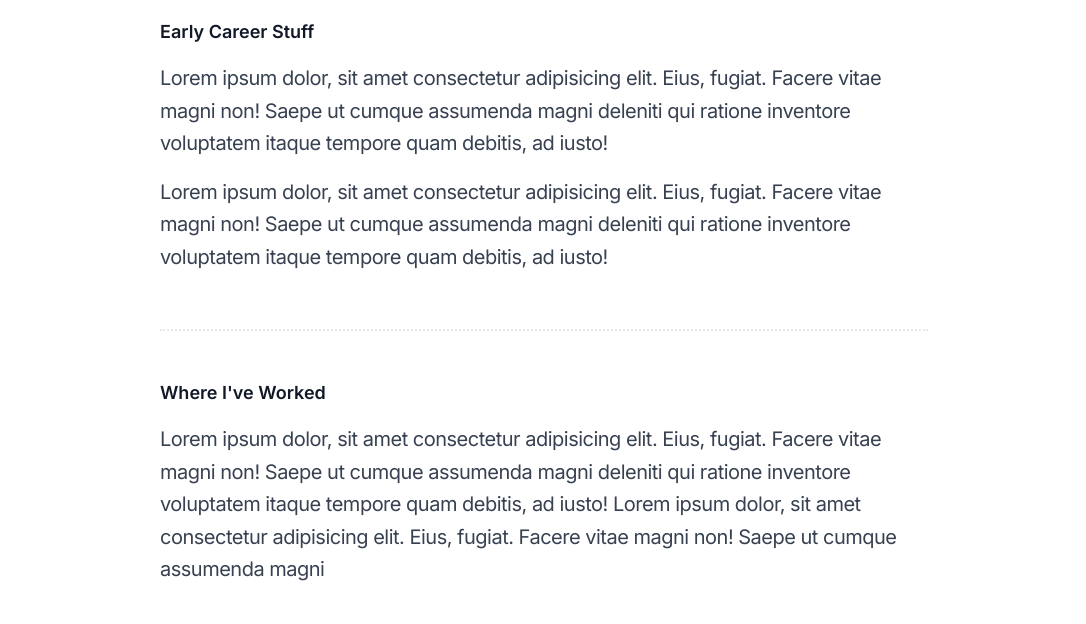
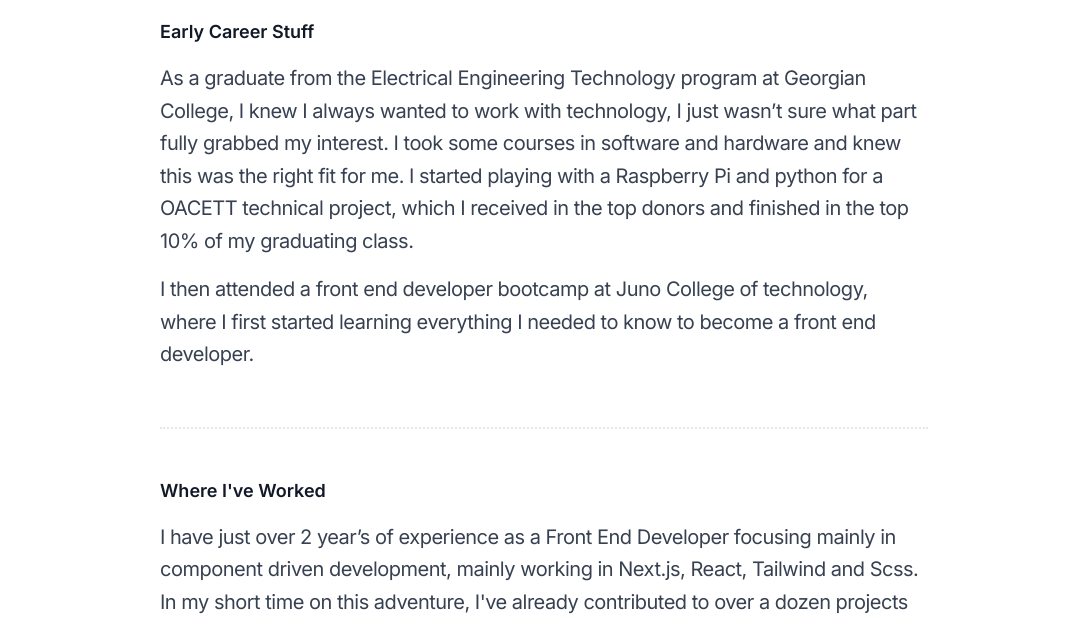
Before and after one commit to keilmart/portfolioV3, a Next.js app: page /about in a window 1280 px wide. Shown: the part 258-882 px from the top of the page, without its empty margins (96-1182 px from the left). Built offline with nearby package versions, Linux system fonts and the light colour scheme.

Commit message:
fixing svgs

```diff
--- a/components/Footer/Footer.js
+++ b/components/Footer/Footer.js
@@ -4,7 +4,7 @@ const Footer = () => {
     <footer className="border-t border-primary">
       <div className="container flex justify-between w-full max-w-screen-lg px-4 py-4 mx-auto text-sm font-medium bg-white text-secondary text-primary dark:bg-darkMode dark:text-white">
         <div className="flex items-center">
-          <span className="text-syncWave">{currentYear} &nbsp;</span>
+          <span>{currentYear} &nbsp;</span>
           <span className="hidden sm:block">
             &bull;&nbsp;&nbsp;Built with Next.js, Tailwind and Firestore
           </span>
--- a/components/Homepage/Hero.js
+++ b/components/Homepage/Hero.js
@@ -7,7 +7,7 @@ import { motion } from "framer-motion";
 
 const Hero = () => {
   return (
-    <section className="flex flex-col items-center mx-0 mb-20 justify-evenly md:justify-between h-104 md:flex-row md:mx-12 md:mb-2 md:h-100">
+    <section className="z-10 flex flex-col items-center mx-0 mb-20 justify-evenly md:justify-between h-104 md:flex-row md:mx-12 md:mb-2 md:h-100">
       <div>
         <span className="inline-block text-xl antialiased leading-5 text-tertiary sm:text-2xl">
           Hello, I&apos;m
--- a/components/Homepage/Homepage.js
+++ b/components/Homepage/Homepage.js
@@ -8,9 +8,6 @@ import HomepageFeaturedList from "../HomepageFeaturedList/HomepageFeaturedList";
 import HomepageNotableList from "../HomepageNotableList/HomepageNotableList";
 
 import {
-  MoonStart,
-  MoonMiddle,
-  MoonEnd,
   SkillsIcon,
   FeaturedIcon,
   NotableIcon,
@@ -39,24 +36,12 @@ const FadeIn = ({ children }) => {
 const Homepage = ({ notableProjects, featuredProjects }) => {
   return (
     <>
-      {/* <Image
-        src="/pictures/Vector.svg"
-        alt="Picture of a decorative vector"
-        layout="fill"
-        className="absolute top-0 right-0 hidden w-5/12 dark:block"
-      />
-      <Image
-        src="/pictures/VectorPurple.svg"
-        alt="Picture of a decorative vector"
-        layout="fill"
-        className="absolute top-0 right-0 block w-5/12 dark:hidden"
-      /> */}
-      {/* <div className="absolute top-0 right-0 block dark:hidden">
+      <div className="absolute top-0 right-0 block dark:hidden">
         <GlobeBlack />
       </div>
       <div className="absolute top-0 right-0 hidden dark:block">
         <GlobePurple />
-      </div> */}
+      </div>
 
       <FadeIn>
         <Hero />
--- a/pages/about.js
+++ b/pages/about.js
@@ -49,16 +49,18 @@ const About = () => {
         </h2>
         <div className="text-xl antialiased leading-relaxed tracking-tight text-secondary dark:text-white">
           <p className="mb-4">
-            Lorem ipsum dolor, sit amet consectetur adipisicing elit. Eius,
-            fugiat. Facere vitae magni non! Saepe ut cumque assumenda magni
-            deleniti qui ratione inventore voluptatem itaque tempore quam
-            debitis, ad iusto!
+            As a graduate from the Electrical Engineering Technology program at
+            Georgian College, I knew I always wanted to work with technology, I
+            just wasn’t sure what part fully grabbed my interest. I took some
+            courses in software and hardware and knew this was the right fit for
+            me. I started playing with a Raspberry Pi and python for a OACETT
+            technical project, which I received in the top donors and finished
+            in the top 10% of my graduating class.
           </p>
           <p className="mb-4">
-            Lorem ipsum dolor, sit amet consectetur adipisicing elit. Eius,
-            fugiat. Facere vitae magni non! Saepe ut cumque assumenda magni
-            deleniti qui ratione inventore voluptatem itaque tempore quam
-            debitis, ad iusto!
+            I then attended a front end developer bootcamp at Juno College of
+            technology, where I first started learning everything I needed to
+            know to become a front end developer.
           </p>
         </div>
 
@@ -68,12 +70,14 @@ const About = () => {
         </h2>
         <div className="text-xl antialiased leading-relaxed tracking-tight text-secondary dark:text-white">
           <p>
-            Lorem ipsum dolor, sit amet consectetur adipisicing elit. Eius,
-            fugiat. Facere vitae magni non! Saepe ut cumque assumenda magni
-            deleniti qui ratione inventore voluptatem itaque tempore quam
-            debitis, ad iusto! Lorem ipsum dolor, sit amet consectetur
-            adipisicing elit. Eius, fugiat. Facere vitae magni non! Saepe ut
-            cumque assumenda magni
+            I have just over 2 year’s of experience as a Front End Developer
+            focusing mainly in component driven development, mainly working in
+            Next.js, React, Tailwind and Scss. In my short time on this
+            adventure, I've already contributed to over a dozen projects and
+            have taken a few independent ventures where I not only developed
+            these projects, but also managed all communication between me and
+            the clients as well as provided all contracts and adhered to the
+            outlines timelines in the contracts.
           </p>
         </div>
         <hr className="mb-12 border-t-2 border-dotted mt-14 dark:border-gray-400" />
```
Also changed, not shown: components/Homepage/HomepageIcons/Index.js.
